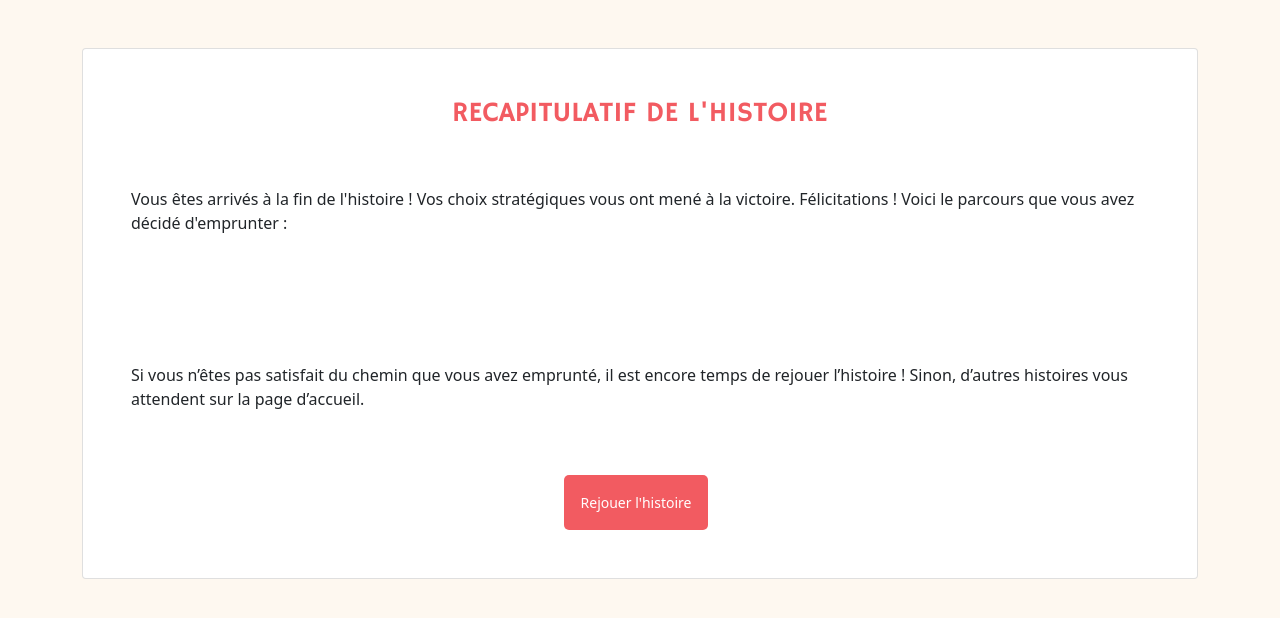
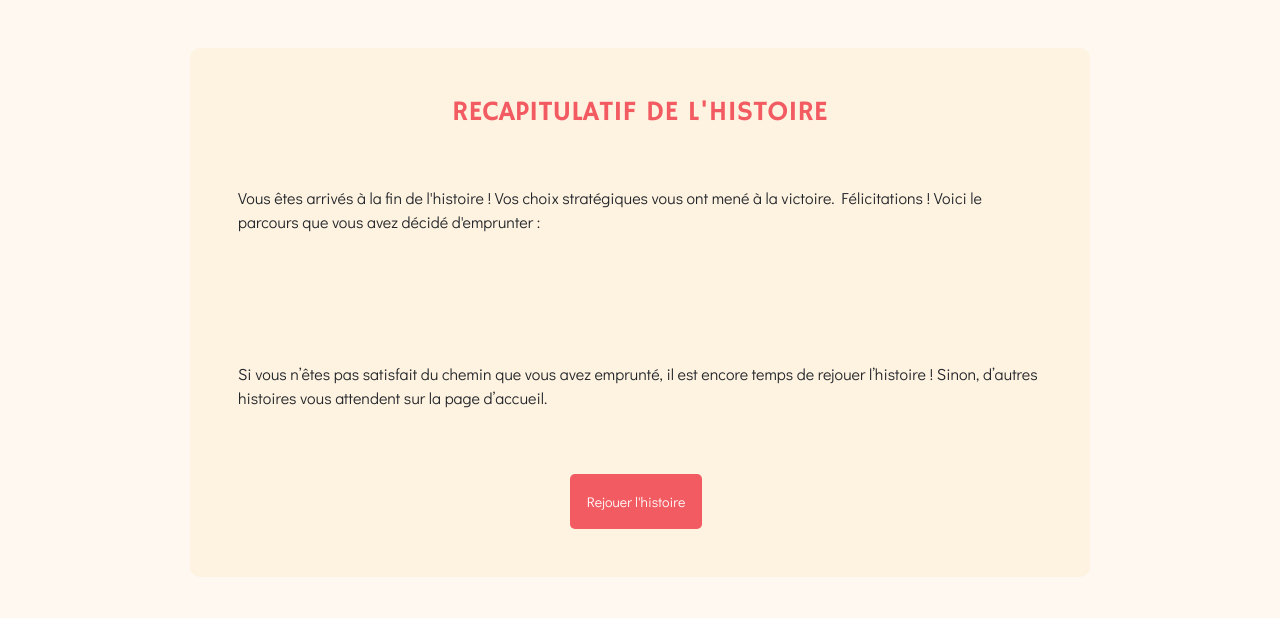
Before and after one commit to MathysTraversier/MyStories, a PHP site: page /recapStory.php in a window 1280 px wide. Shown: the part 66-684 px from the top of the page. Run offline with PHP 8.4, Linux system fonts and the light colour scheme; the visitor is signed in with stand-in values (Sample User, id 1); data that the repository does not hold is empty.

Commit message:
Update recapStory.php

```diff
--- a/recapStory.php
+++ b/recapStory.php
@@ -22,7 +22,7 @@
     ?>
 
     <div class="container mt-5">
-        <div class="card pageStory p-5">
+        <div id="pageStory" class="card page p-5">
             <h3 class="titrePage text-center">RECAPITULATIF DE L'HISTOIRE</h3>
             <div class="row mt-5">
                 <?php
```
